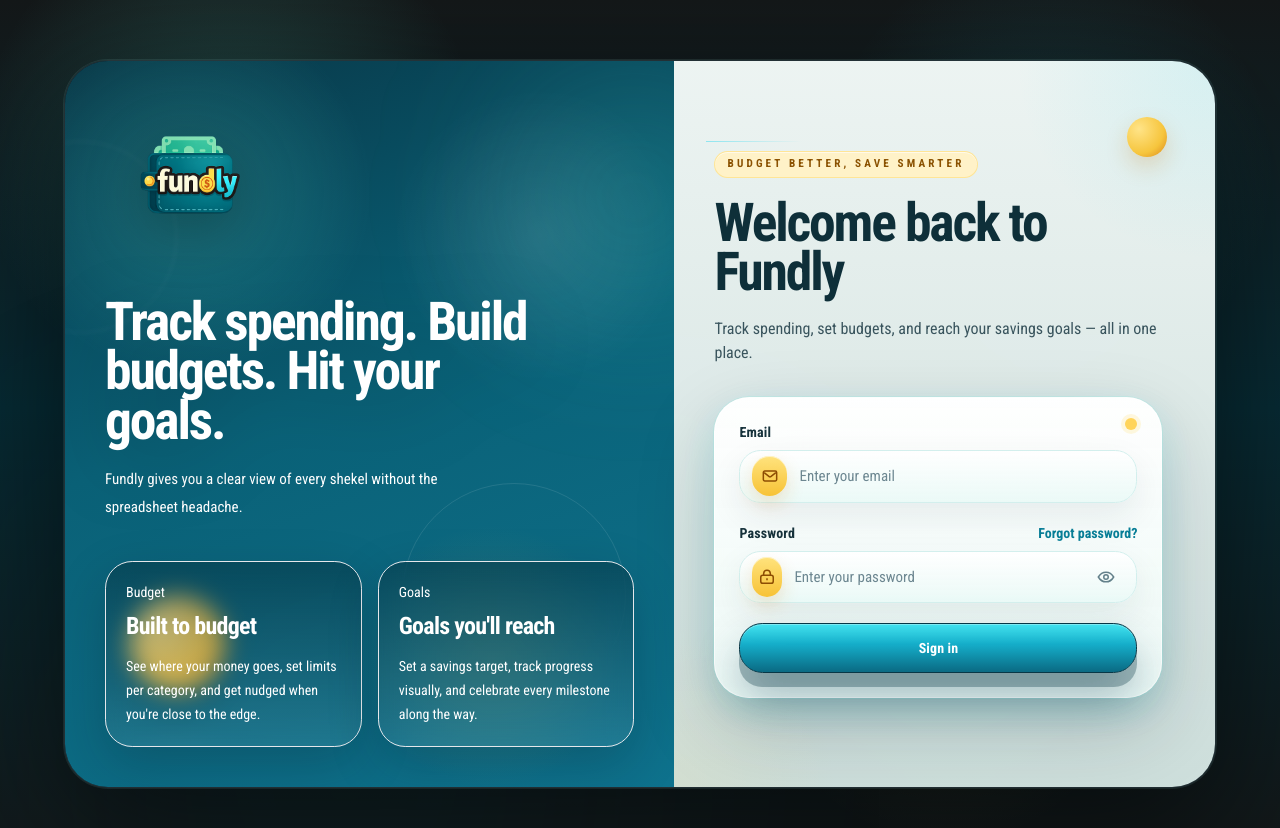
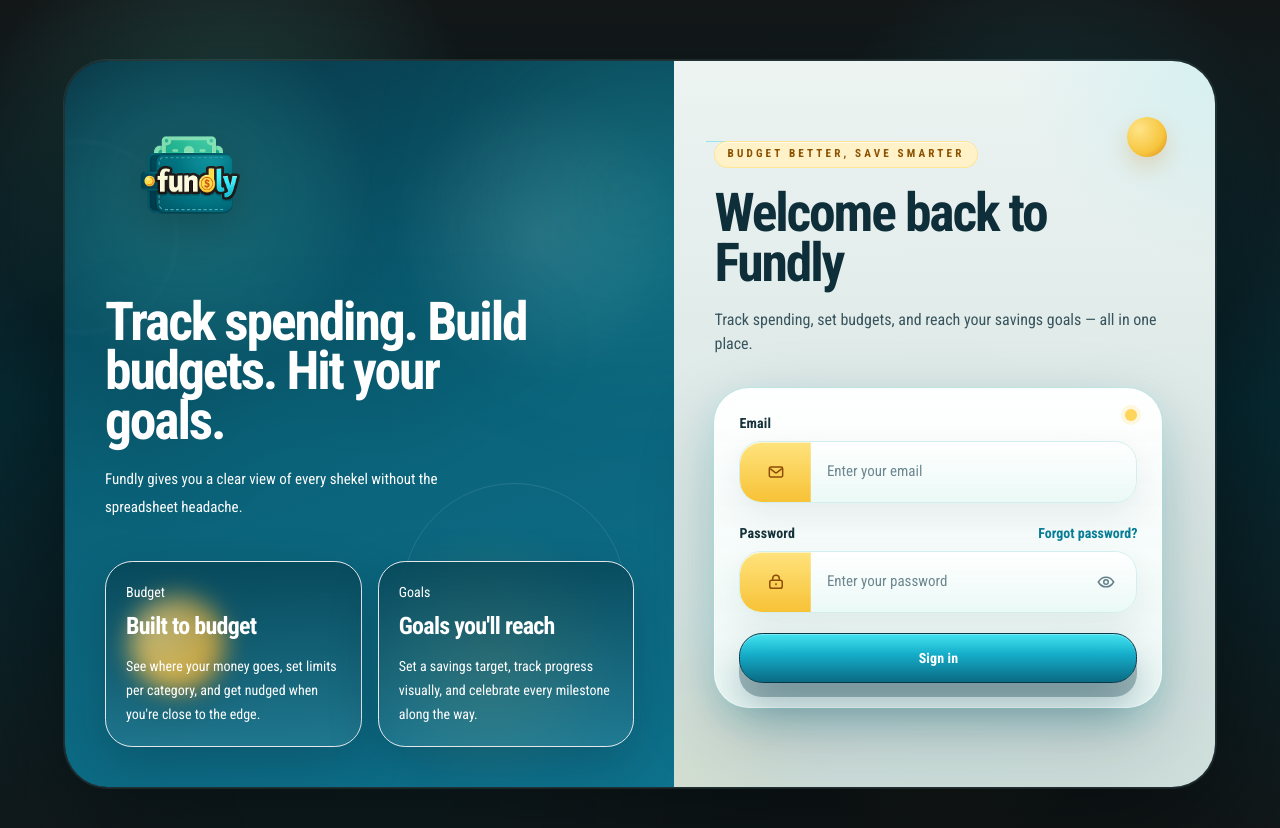
Before and after one commit to miraa2001/Fundly-dev, a React (Vite) app: page /#/login in a window 1280 px wide. Shown: the top 828 px of the page. Built offline with nearby package versions, Linux system fonts and the light colour scheme; no server answers.

Commit message:
style: make auth field icons flush with left edge

```diff
--- a/src/components/auth/AuthField.jsx
+++ b/src/components/auth/AuthField.jsx
@@ -27,14 +27,14 @@ export default function AuthField({
 
       <div
         className={[
-          'flex items-center rounded-[1.35rem] border bg-[linear-gradient(180deg,rgba(255,255,255,0.96),rgba(233,249,246,0.92))] transition duration-200 backdrop-blur-sm',
+          'flex items-center overflow-hidden rounded-[1.35rem] border bg-[linear-gradient(180deg,rgba(255,255,255,0.96),rgba(233,249,246,0.92))] transition duration-200 backdrop-blur-sm',
           error
             ? 'border-[#e3a28a] shadow-[0_0_0_4px_rgba(227,162,138,0.14),0_14px_34px_rgba(161,77,87,0.08)]'
             : 'border-[#d3efed] shadow-[0_14px_34px_rgba(3,41,53,0.08)] focus-within:border-[#35d9ef]/60 focus-within:bg-white focus-within:shadow-[0_0_0_4px_rgba(53,217,239,0.14),0_18px_42px_rgba(10,111,135,0.14)]',
           inputProps.disabled ? 'opacity-70' : '',
         ].join(' ')}
       >
-        <span className="ml-3 flex h-10 w-10 items-center justify-center rounded-full bg-[linear-gradient(180deg,#ffe37d_0%,#f7c236_100%)] text-[#8d4d03] shadow-[inset_0_1px_0_rgba(255,255,255,0.55),0_8px_18px_rgba(217,132,26,0.2)]">
+        <span className="flex min-h-[3.75rem] w-[4.4rem] shrink-0 items-center justify-center self-stretch rounded-l-[1.35rem] bg-[linear-gradient(180deg,#ffe37d_0%,#f7c236_100%)] text-[#8d4d03] shadow-[inset_0_1px_0_rgba(255,255,255,0.55),inset_-1px_0_0_rgba(255,255,255,0.22)]">
           <Icon />
         </span>
 
@@ -43,7 +43,7 @@ export default function AuthField({
           type={inputType}
           aria-invalid={Boolean(error)}
           aria-describedby={describedBy}
-          className="w-full rounded-[1.35rem] bg-transparent px-3 py-3.5 text-[15px] text-[#19333b] outline-none placeholder:text-[#6d8791]"
+          className="w-full bg-transparent px-4 py-3.5 text-[15px] text-[#19333b] outline-none placeholder:text-[#6d8791]"
           {...inputProps}
         />
 
```
